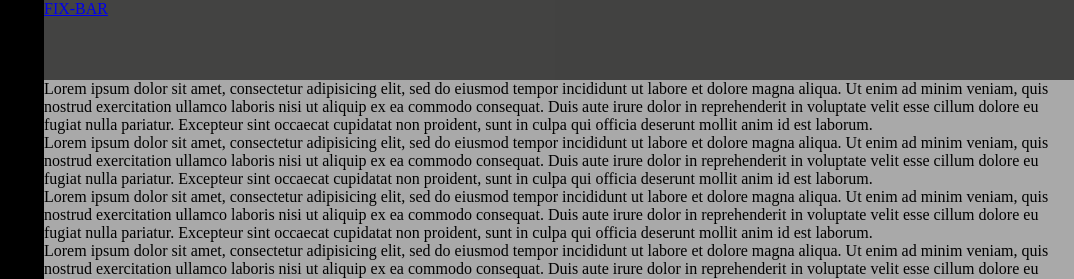
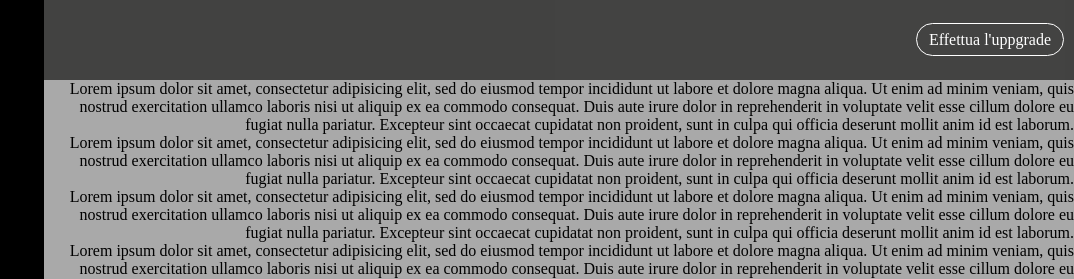
Before and after one commit to Nicola-Lusso/html-css-spotifyweb, a plain HTML site: page index.html in a window 1280 px wide. Shown: the top 279 px of the page, 206-1280 px from the left. Drawn offline with Linux system fonts and the light colour scheme.

Commit message:
uppgrade

```diff
--- a/css/style.css
+++ b/css/style.css
@@ -50,7 +50,9 @@ main{
   background-color: darkgrey;
   padding-top: 80px;
   overflow-y: scroll;
+  text-align: right;
 }
+
 
 .fix-bar{
   width: calc(100% - 250px);
@@ -60,3 +62,13 @@ main{
   top: 0;
   position: fixed;
 }
+
+.btn{
+  border: 1px solid white;
+  border-radius: 20px;
+  padding: 7px 12px;
+  color: white;
+  text-decoration: none;
+  line-height: 80px;
+  margin-right: 10px;
+}
--- a/index.html
+++ b/index.html
@@ -32,7 +32,7 @@
 
       <section class="content">
         <div class="fix-bar">
-          <a href="#" class="btn">FIX-BAR</a>
+          <a href="#" class="btn">Effettua l'uppgrade</a>
         </div>
         <p> Lorem ipsum dolor sit amet, consectetur adipisicing elit, sed do eiusmod tempor incididunt ut labore et dolore magna aliqua. Ut enim ad minim veniam, quis nostrud exercitation ullamco laboris nisi ut aliquip ex ea commodo consequat. Duis aute irure dolor in reprehenderit in voluptate velit esse cillum dolore eu fugiat nulla pariatur. Excepteur sint occaecat cupidatat non proident, sunt in culpa qui officia deserunt mollit anim id est laborum.</p>
         <p> Lorem ipsum dolor sit amet, consectetur adipisicing elit, sed do eiusmod tempor incididunt ut labore et dolore magna aliqua. Ut enim ad minim veniam, quis nostrud exercitation ullamco laboris nisi ut aliquip ex ea commodo consequat. Duis aute irure dolor in reprehenderit in voluptate velit esse cillum dolore eu fugiat nulla pariatur. Excepteur sint occaecat cupidatat non proident, sunt in culpa qui officia deserunt mollit anim id est laborum.</p>
```
